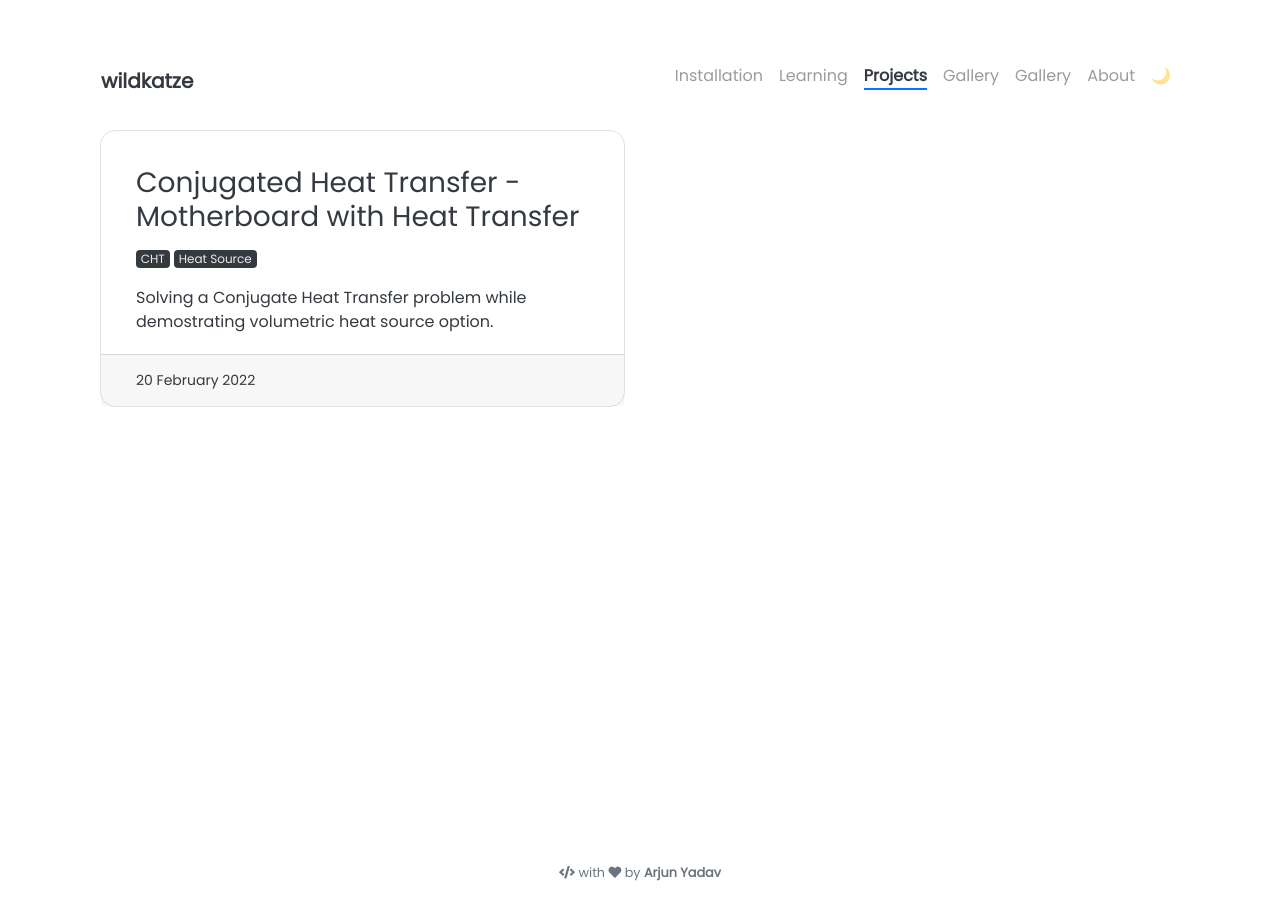
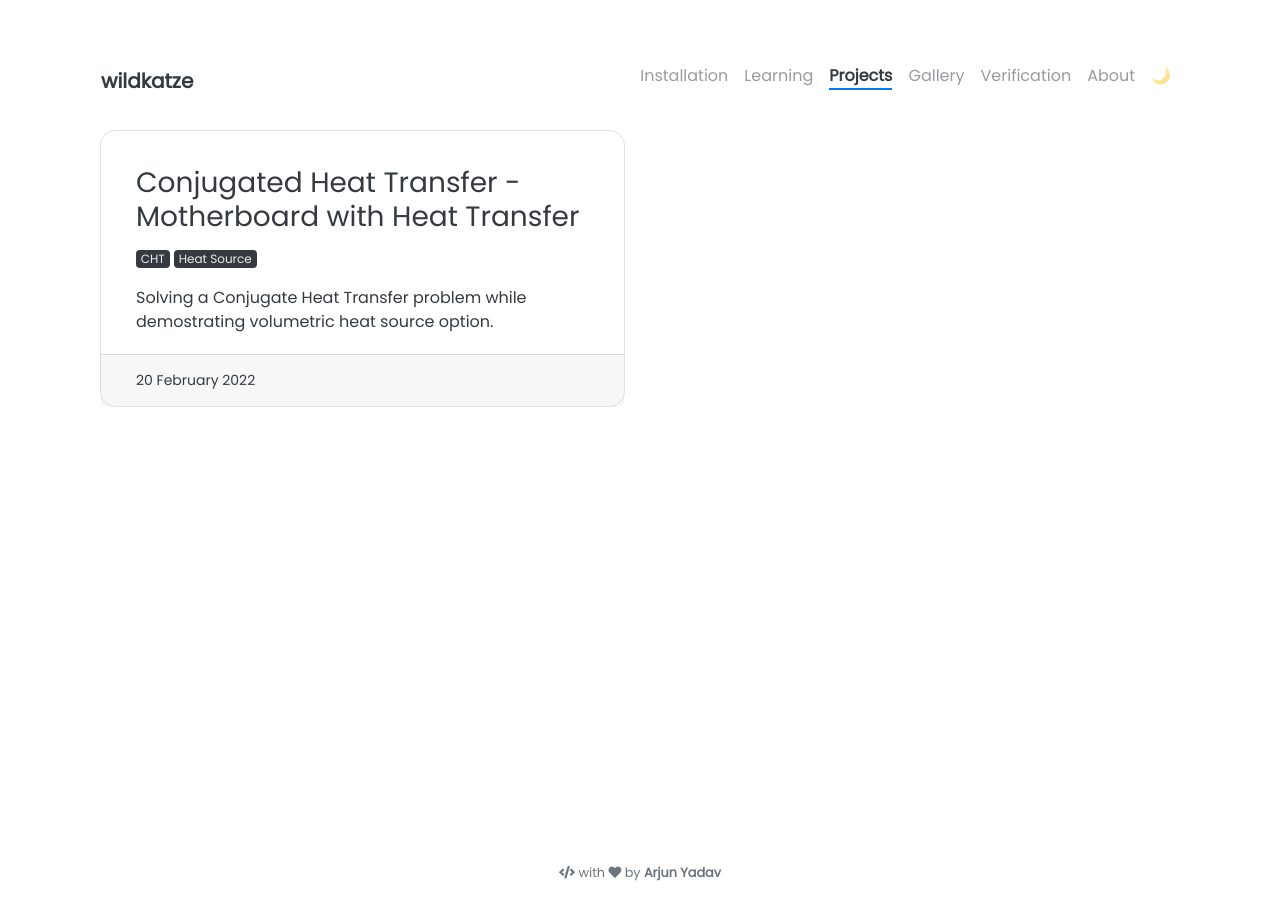
Before and after one commit to FVUS/wildkatze, a Jekyll site: the page built from pages/projects.html, in a window 1280 px wide. Built offline with Jekyll 4.4.1, drawn with Linux system fonts in a browser that asks for light colours; nearby versions of some CDN libraries.

Commit message:
Update verification.html

```diff
--- a/pages/verification.html
+++ b/pages/verification.html
@@ -1,8 +1,8 @@
 ---
 layout: default
-title:  Gallery
-permalink: /mygallery/
+title:  Verification
+permalink: /verification/
 weight: 4
 ---
 
-{% include mygallery/index.html %}
+{% include verification/index.html %}
```
